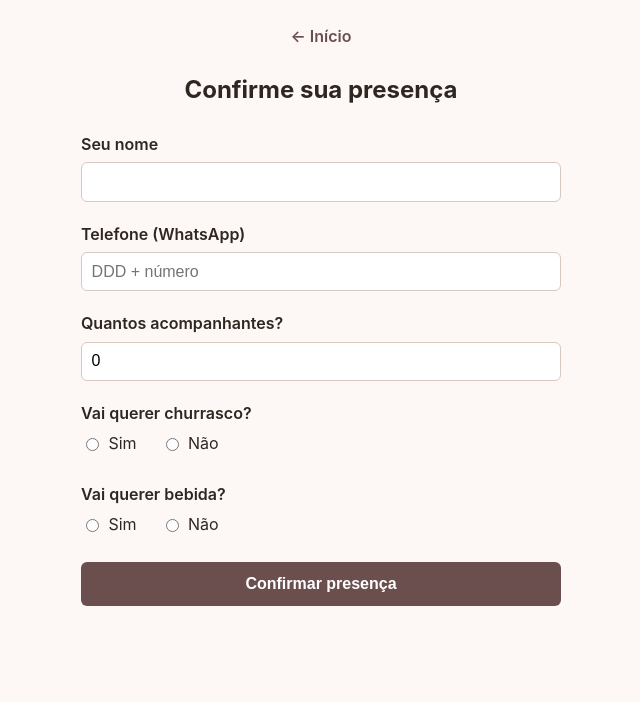
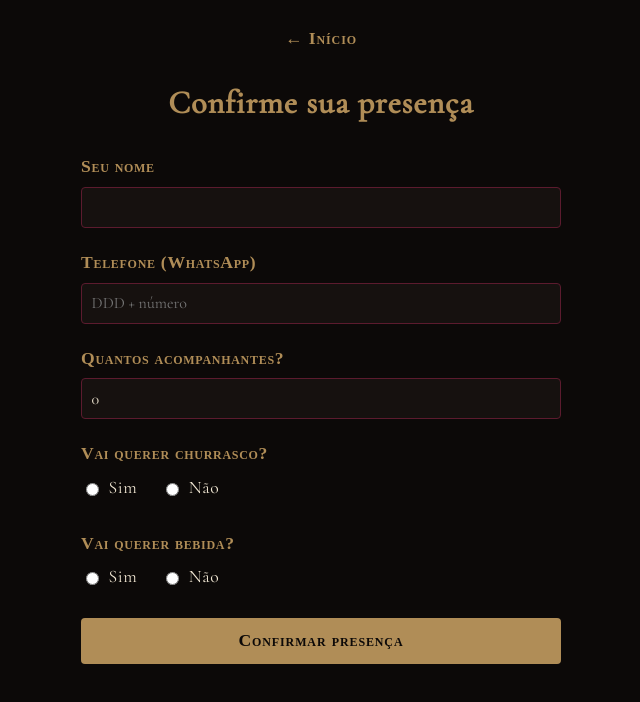
Before and after one commit to giovlnv/hallowedding, a plain HTML site: page rsvp.html in a window 1280 px wide. Shown: the whole page, without its empty margins (319-959 px from the left). Drawn offline with nearby package versions, Linux system fonts and the light colour scheme; no server answers; a web font is replaced by a local one.

Commit message:
Add Fase 3: local.html (map + address) and apply gothic-Victorian visual identity
local.html has the venue address as text, a "no parking, party starts
at 3pm" notice, and an embedded Google Maps iframe (key-less embed
URL) for Rua Sabia 46, Vila Tavares, Maua - SP. css/style.css now
uses the palette/typography from diretrizes-site-casamento.md
(external design brief); js/app.js injects the Google Fonts link
shared across pages. Recorded the design-guidelines decision in
ROADMAP.md (kept the multi-page structure already built in Fase 1/2
instead of consolidating into a single-page site).

Co-Authored-By: Claude Sonnet 5 <noreply@anthropic.com>
Claude-Session: https://claude.ai/code/session_01BG9a1uae3KC25gus7DN8PJ

```diff
--- a/css/style.css
+++ b/css/style.css
@@ -1,10 +1,11 @@
 :root {
-  --cor-primaria: #6b4f4f;
-  --cor-fundo: #fdf8f5;
-  --cor-texto: #2f2622;
-  --cor-borda: #d8c9c0;
-  --cor-erro: #b3261e;
-  --cor-sucesso: #2e7d32;
+  --cor-base: #0C0908;
+  --cor-ouro: #B08D57;
+  --cor-vinho: #5C1B2E;
+  --cor-selo: #6B1620;
+  --cor-osso: #F1E7D3;
+  --cor-erro: #e0857a;
+  --cor-sucesso: #8fc19a;
 }
 
 * { box-sizing: border-box; }
@@ -12,10 +13,11 @@
 body {
   margin: 0;
   padding: 1.5rem;
-  background: var(--cor-fundo);
-  color: var(--cor-texto);
-  font-family: -apple-system, "Segoe UI", Roboto, Arial, sans-serif;
-  line-height: 1.5;
+  background: var(--cor-base);
+  color: var(--cor-osso);
+  font-family: "Cormorant Garamond", Georgia, serif;
+  font-size: 1.1rem;
+  line-height: 1.6;
 }
 
 main {
@@ -24,8 +26,12 @@ main {
 }
 
 h1 {
-  font-size: 1.5rem;
+  font-family: "Cormorant SC", "Cormorant Garamond", serif;
+  font-size: 2rem;
+  font-weight: 600;
+  letter-spacing: 0.03em;
   text-align: center;
+  color: var(--cor-ouro);
   margin-bottom: 1.5rem;
 }
 
@@ -35,9 +41,18 @@ nav {
 }
 
 nav a {
-  color: var(--cor-primaria);
+  font-family: "Cormorant SC", serif;
+  font-variant: small-caps;
+  letter-spacing: 0.05em;
+  color: var(--cor-ouro);
   text-decoration: none;
   font-weight: 600;
+}
+
+hr, .divisor {
+  border: none;
+  border-top: 1px solid var(--cor-vinho);
+  margin: 1.5rem 0;
 }
 
 .campo {
@@ -46,8 +61,12 @@ nav a {
 
 label {
   display: block;
+  font-family: "Cormorant SC", serif;
+  font-variant: small-caps;
+  letter-spacing: 0.04em;
   margin-bottom: 0.4rem;
   font-weight: 600;
+  color: var(--cor-ouro);
 }
 
 input[type="text"],
@@ -55,10 +74,12 @@ input[type="tel"],
 input[type="number"] {
   width: 100%;
   padding: 0.6rem;
-  border: 1px solid var(--cor-borda);
-  border-radius: 6px;
+  border: 1px solid var(--cor-vinho);
+  border-radius: 4px;
+  font-family: inherit;
   font-size: 1rem;
-  background: #fff;
+  background: #16110f;
+  color: var(--cor-osso);
 }
 
 .opcoes-sim-nao {
@@ -70,7 +91,10 @@ input[type="number"] {
   display: flex;
   align-items: center;
   gap: 0.4rem;
+  font-family: inherit;
+  font-variant: normal;
   font-weight: 400;
+  color: var(--cor-osso);
 }
 
 #acompanhantesContainer .campo {
@@ -80,12 +104,15 @@ input[type="number"] {
 button[type="submit"] {
   width: 100%;
   padding: 0.8rem;
-  background: var(--cor-primaria);
-  color: #fff;
+  background: var(--cor-ouro);
+  color: var(--cor-base);
   border: none;
-  border-radius: 6px;
-  font-size: 1rem;
-  font-weight: 600;
+  border-radius: 4px;
+  font-family: "Cormorant SC", serif;
+  font-variant: small-caps;
+  letter-spacing: 0.05em;
+  font-size: 1.1rem;
+  font-weight: 700;
   cursor: pointer;
 }
 
@@ -100,9 +127,30 @@ button[type="submit"]:disabled {
 }
 
 .mensagem-sucesso {
-  color: var(--cor-sucesso);
+  font-family: "Pinyon Script", cursive;
+  font-size: 1.6rem;
+  color: var(--cor-ouro);
   text-align: center;
+}
+
+.endereco {
   font-size: 1.1rem;
+  text-align: center;
+  margin: 1rem 0;
+}
+
+.aviso {
+  border-left: 2px solid var(--cor-selo);
+  padding-left: 0.8rem;
+  color: var(--cor-osso);
+  font-style: italic;
+}
+
+.mapa-embed {
+  width: 100%;
+  aspect-ratio: 4 / 3;
+  border: 1px solid var(--cor-vinho);
+  border-radius: 4px;
 }
 
 [hidden] { display: none !important; }
--- a/js/app.js
+++ b/js/app.js
@@ -5,3 +5,14 @@ const EXEC_URL = 'https:' + '//' + 'script.google.com/macros/s/AKfycbwAO4jTvEzXY
 const APP_CONFIG = {
   EXEC_URL: EXEC_URL
 };
+
+// Carrega as fontes da identidade visual (Google Fonts) em toda página que inclui este script.
+// URL montada em partes pelo mesmo motivo do EXEC_URL acima.
+(function carregarFontes() {
+  const base = 'https:' + '//' + 'fonts.googleapis.com/css2';
+  const familias = 'family=Cormorant+SC:wght@600;700&family=Cormorant+Garamond:wght@400;500&family=Pinyon+Script&display=swap';
+  const link = document.createElement('link');
+  link.rel = 'stylesheet';
+  link.href = base + '?' + familias;
+  document.head.appendChild(link);
+})();
```
Also changed, not shown: index.html (+6 -1 lines), local.html (added, +40 -0 lines), 1 other file.
